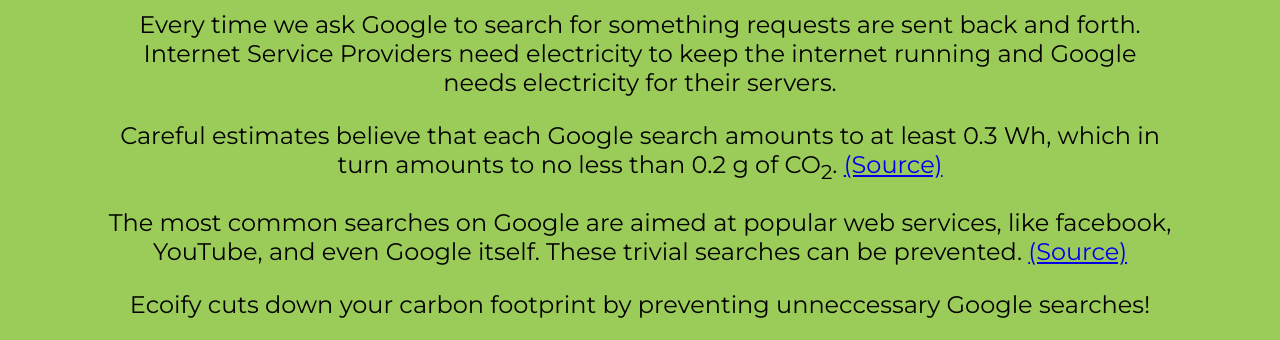
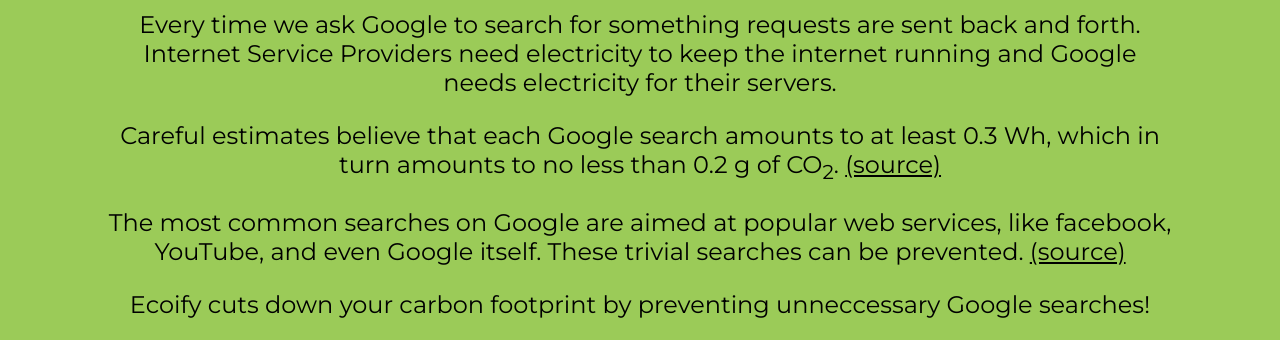
Before and after one commit to ecoify/ecoify.github.io, a plain HTML site: page index.html in a window 1280 px wide. Shown: the part 390-730 px from the top of the page. Drawn offline with Linux system fonts and the light colour scheme.

Commit message:
fix link colors

```diff
--- a/index.html
+++ b/index.html
@@ -27,13 +27,13 @@
     <p>
       Careful estimates believe that each Google search amounts to at least 0.3 Wh,
       which in turn amounts to no less than 0.2 g of CO<sub>2</sub>.
-      <a href="https://googleblog.blogspot.de/2009/01/powering-google-search.html">(Source)</a>
+      <a href="https://googleblog.blogspot.de/2009/01/powering-google-search.html">(source)</a>
     </p>
     <p>
       The most common searches on Google are aimed at popular web services,
       like facebook, YouTube, and even Google itself. These trivial searches
       can be prevented.
-      <a href="https://trends.google.com/trends/explore">(Source)</a>
+      <a href="https://trends.google.com/trends/explore">(source)</a>
     </p>
     <p>
       Ecoify cuts down your carbon footprint by preventing unneccessary Google searches!
--- a/info.css
+++ b/info.css
@@ -23,8 +23,12 @@ footer {
   font-size: 60%;
 }
 
-footer a {
+a {
   color: #000;
+}
+
+a:hover {
+  color: #fff;
 }
 
 .install {
```
